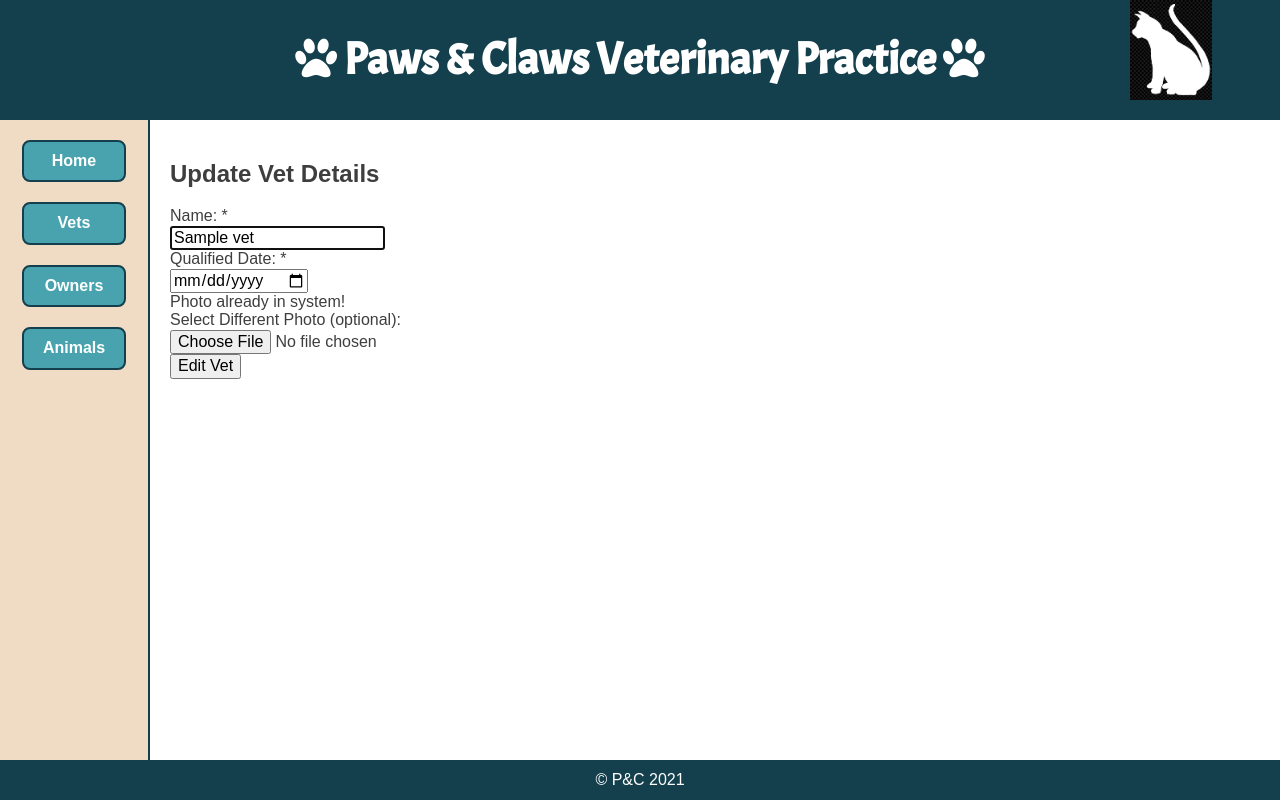
After one commit to Kirsten4/vet_management_app, a Flask app: page /vets/1/edit in a window 1280 px wide. The commit adds this page. Run offline with Flask 2, Linux system fonts and the light colour scheme; a database or web service that is not in the repository returns one stand-in record (values such as "Sample title"); some libraries are stand-ins or nearby versions.

Commit message:
vet update

```diff
--- a/controllers/vets_controller.py
+++ b/controllers/vets_controller.py
@@ -33,3 +33,28 @@ def create_vet():
     print(vet.photo)
     vet_repository.save(vet)
     return redirect(url_for(".vets"))
+
+# EDIT
+# GET '/vets/<id>/edit'
+@vets_blueprint.route("/vets/<id>/edit")
+def edit_vet(id):
+    vet = vet_repository.select(id)
+    return render_template("vets/edit.html", vet=vet)
+
+# UPDATE
+# PUT '/vets/<id>'
+@vets_blueprint.route("/vets/<id>", methods=['POST'])
+def update_vet(id):
+    name = request.form['name']
+    qualified_date = request.form['qualified_date']
+    photo = request.form['photo']
+    vet = Vet(name, qualified_date, photo, id)
+    vet_repository.update(vet)
+    return redirect(url_for(".vets"))
+
+# DELETE
+# DELETE '/vets/<id>'
+@vets_blueprint.route("/vets/<id>/delete", methods=['POST'])
+def delete_vet(id):
+    vet_repository.delete(id)
+    return redirect(url_for(".vets"))
--- a/db/vet_database.sql
+++ b/db/vet_database.sql
@@ -22,7 +22,7 @@ CREATE TABLE animals(
     name VARCHAR(255),
     date_of_birth VARCHAR(255),
     type_of_animal VARCHAR(255),
-    owner_id INT REFERENCES owners(id),
+    owner_id INT REFERENCES owners(id) ON DELETE CASCADE,
     treatment_notes TEXT,
-    vet_id INT REFERENCES vets(id)
+    vet_id INT REFERENCES vets(id) ON DELETE CASCADE
 );
--- a/repositories/vet_repository.py
+++ b/repositories/vet_repository.py
@@ -14,7 +14,7 @@ def select_all():
     sql = "SELECT * FROM vets"
     results = run_sql(sql)
     for row in results:
-        vet = Vet(row['name'], row['qualified_date'], row['id'])
+        vet = Vet(row['name'], row['qualified_date'], row['photo'], row['id'])
         vets.append(vet)
     return vets
 
@@ -28,5 +28,15 @@ def select(id):
     values = [id]
     result = run_sql(sql,values)[0]
     if result is not None:
-        vet = Vet(result['name'], result['qualified_date'], result['id'])
+        vet = Vet(result['name'], result['qualified_date'], result['photo'], result['id'])
     return vet
+
+def delete(id):
+    sql = "DELETE  FROM vets WHERE id = %s"
+    values = [id]
+    run_sql(sql, values)
+
+def update(vet):
+    sql = "UPDATE vets SET (name, qualified_date, photo) = (%s, %s, %s) WHERE id = %s"
+    values = [vet.name, vet.qualified_date, vet.photo, vet.id]
+    run_sql(sql, values)
--- /dev/null
+++ b/templates/vets/edit.html
@@ -0,0 +1,32 @@
+{% extends 'base.html' %}
+{% block content %}
+<header>
+    <h2>Update Vet Details</h2>
+</header>
+<form action="/vets/{{ vet.id }}" method="post">
+    <div>
+        <label for="name">Name: <span class="required_*">*</span></label><br>
+        <input type="text" id="name" name="name" value="{{ vet.name }}" placeholder="eg Joe Bloggs" required autofocus>
+    </div>
+
+    <div>
+        <label for="qualified_date">Qualified Date: <span class="required_*">*</span></label><br>
+        <input type="date" id="qualified_date" name="qualified_date" value="{{ vet.qualified_date }}" required>
+    </div>
+
+    {% if vet.photo %}
+        Photo already in system!
+        <div>
+            <label for="photo">Select Different Photo (optional):</label><br>
+            <input type="file" id="photo" name="photo" accept="image/png, image/jpeg" value="{{ vet.photo }}">
+        </div>
+    {% else %}
+    <div>
+        <label for="photo">Select Photo (optional):</label><br>
+        <input type="file" id="photo" name="photo" accept="image/png, image/jpeg" value="{{ vet.photo }}">
+    </div>
+    {% endif %}
+
+    <button type="submit">Edit Vet</button>
+</form>
+{% endblock content %}
```
Also changed, not shown: console.py (+8 -0 lines), templates/vets/index.html (+8 -0 lines).
